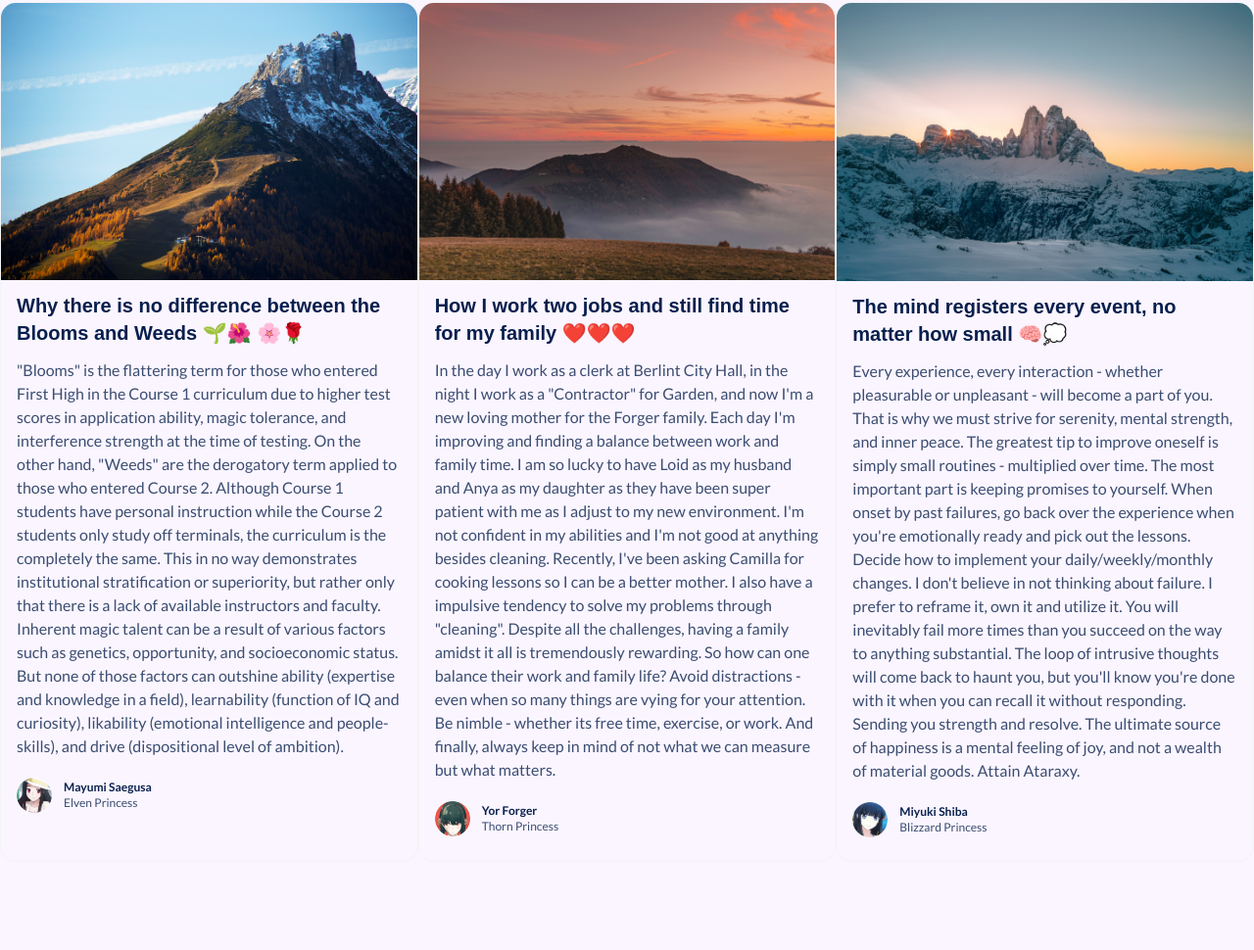
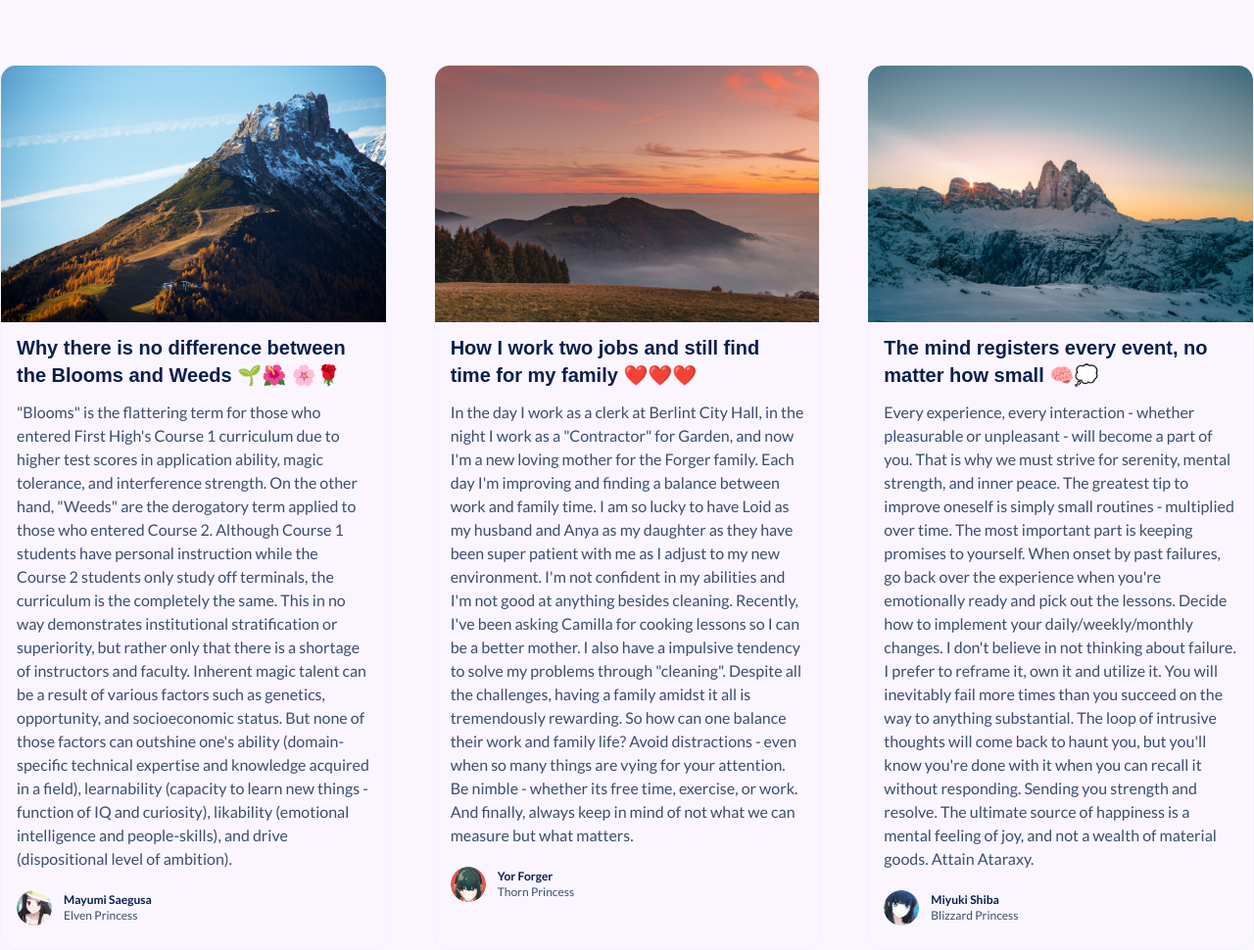
Before and after one commit to DragonSenses/blog-site, a website: page src/index.html in a window 1280 px wide. Shown: the part 871-1841 px from the top of the page at 98% size. Before the commit the page ends 1751 px from the top, so only its background shows below. Drawn offline with Linux system fonts and the light colour scheme; a web font is replaced by a local one.

Commit message:
Add gaps in 2nd row, reduce hover shadow
1. Add gaps in between blog cards of 2nd row

2. Reduce hover shadow of first post

```diff
--- a/src/index.html
+++ b/src/index.html
@@ -41,12 +41,13 @@
   repeating all of the class names -->
 
   <section class="main">
-    <!-- For Larger Displays columns is 3 -->
-    <div class="grid grid-cols-3">
+    <!-- For Larger Displays columns is 3. Also add gaps in between.-->
+    <div class="grid grid-cols-3 gap-y-16 gap-x-12">
         <!-- first row -->
         <div class="col-span-3">
         <!-- The first post -->
-        <a href="#" class="border border-gray-100 flex rounded-3xl overflow-hidden transition duration-500 hover:shadow-xl mb-12">
+        <a href="#" class="border border-gray-100 flex rounded-3xl overflow-hidden transition
+        duration-300 hover:shadow-lg mb-12">
           <div class="w-1/2">
             <img src="../dist/img/img1.jpg" alt="image of stationery" class="">
           </div>
@@ -79,15 +80,16 @@
             <div class="px-4 pb-6">
               <h2 class="post-title">Why there is no difference
                 between the Blooms and Weeds 🌱🌺 🌸🌹</h2>
-              <p class="text-gen pb-5">"Blooms" is the flattering term for those who entered First High in the Course 1 curriculum due to
-                higher test scores in application ability, magic tolerance, and interference strength at the
-                time of testing. On the other hand, "Weeds" are the derogatory term applied to those who entered
+              <p class="text-gen pb-5">"Blooms" is the flattering term for those who entered First High's Course 1 curriculum due to
+                higher test scores in application ability, magic tolerance, and interference strength.
+                On the other hand, "Weeds" are the derogatory term applied to those who entered
                 Course 2. Although Course 1 students have personal instruction while the Course 2
                 students only study off terminals, the curriculum is the completely the same. This in no way
-                demonstrates institutional stratification  or superiority, but rather only that there is a lack of
-                available instructors and faculty. Inherent magic talent can be a result of various
+                demonstrates institutional stratification  or superiority, but rather only that there is a shortage of
+                instructors and faculty. Inherent magic talent can be a result of various
                 factors such as genetics, opportunity, and socioeconomic status. But none of those factors can
-                outshine ability (expertise and knowledge in a field), learnability (function of IQ and curiosity),
+                outshine one's ability (domain-specific technical expertise and knowledge acquired in a field),
+                learnability (capacity to learn new things - function of IQ and curiosity),
                 likability (emotional intelligence and people-skills), and drive (dispositional level of ambition).</p>
               <div class="flex items-center">
                 <img src="../dist/img/saegusa-mayumi-sundress-circle.png" alt="Mayumi Saegusa" class="w-9 h-9 rounded-full">
```
Also changed, not shown: src/blogPosts.txt (+7 -6 lines), dist/output.css.
